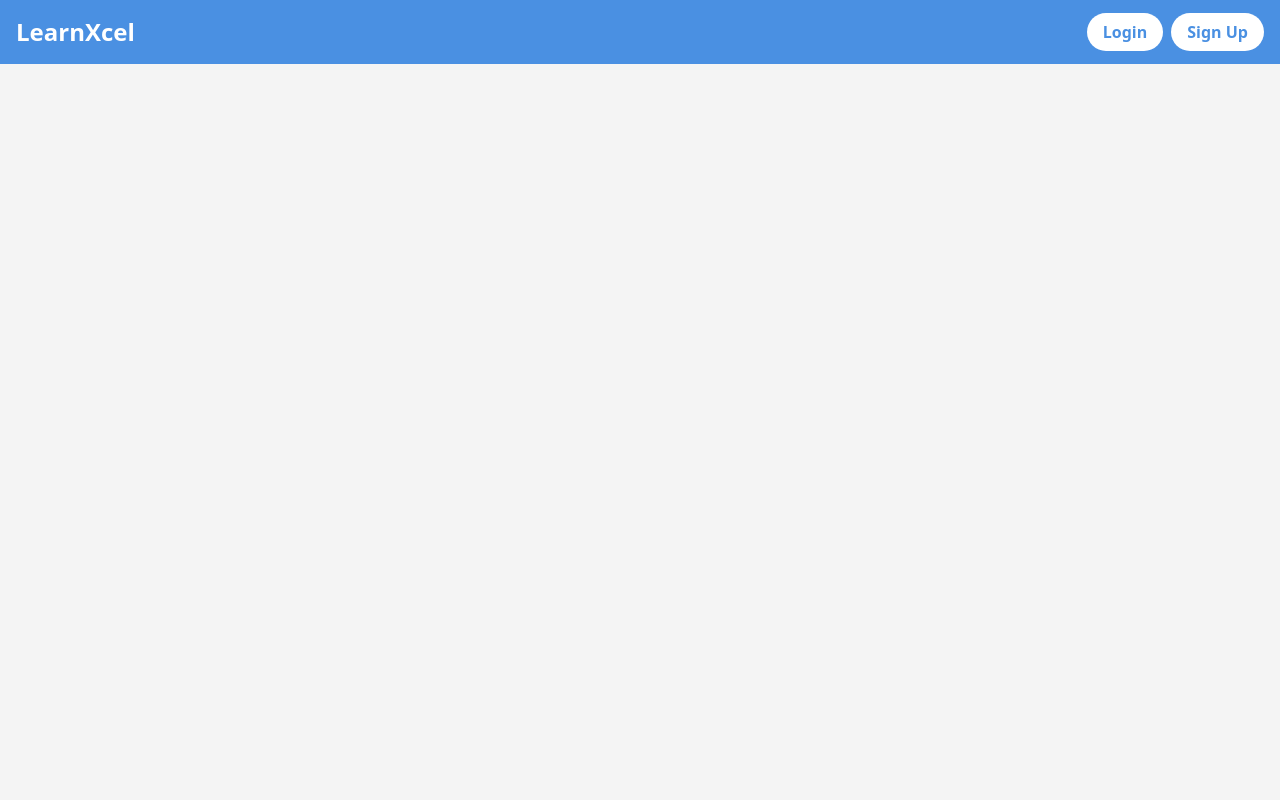
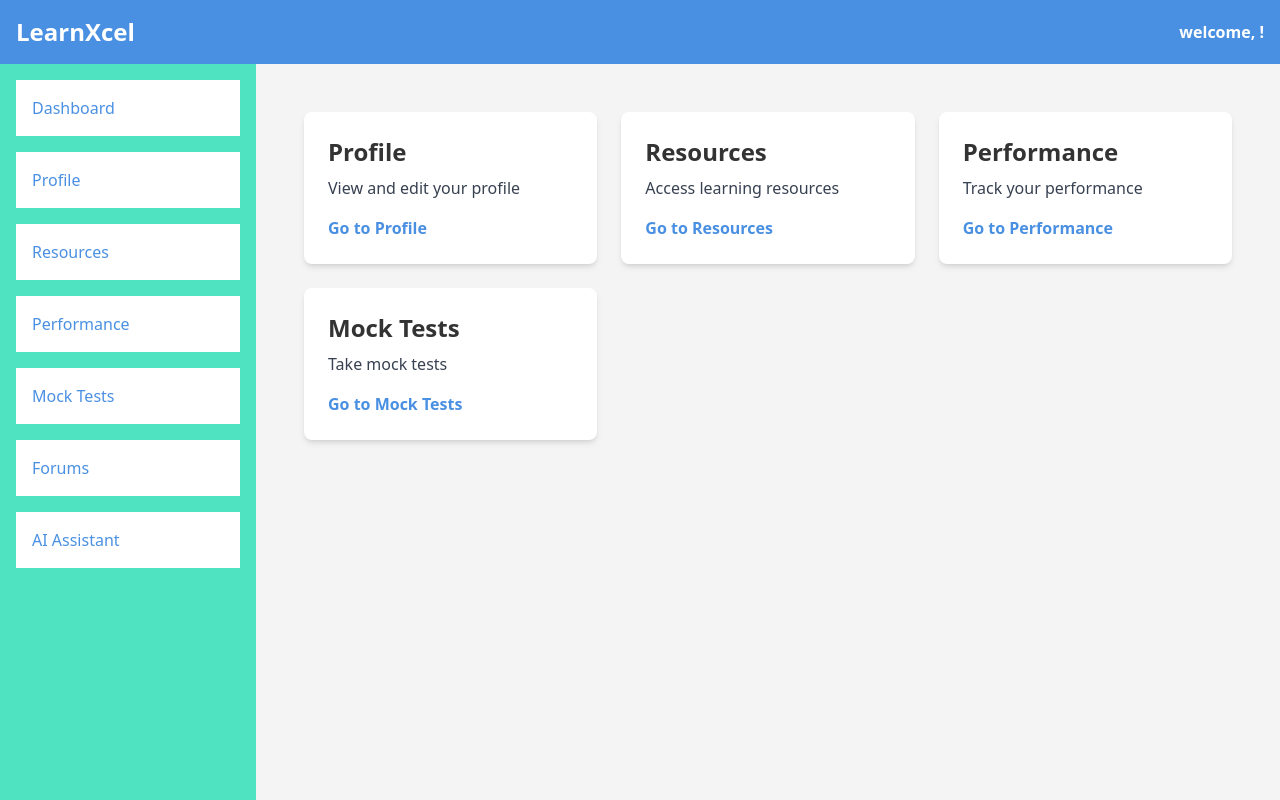
Before and after one commit to as-ga/hacksprint, a Next.js app: page / in a window 1280 px wide. Before the commit this address had no page. Shown: the top 800 px of the page. Built offline with nearby package versions, Linux system fonts and the light colour scheme; no server answers.

Commit message:
update layout

```diff
--- a/app/layout.js
+++ b/app/layout.js
@@ -1,120 +1,17 @@
-"use client";
-import './globals.css';
-import { useEffect, useState } from 'react';
-import { useRouter } from 'next/navigation';
-import Link from 'next/link';
+import "./globals.css";
+import Providers from "@/components/Providers";
+import { Header } from "@/components/header";
+import { Footer } from "@/components/footer";
 
 export default function RootLayout({ children }) {
-  const [isLoggedIn, setIsLoggedIn] = useState(false);
-  const router = useRouter();
-
-  useEffect(() => {
-    // Check if the user is logged in
-    const token = localStorage.getItem("token");
-    if (token) {
-      setIsLoggedIn(true);
-    } else {
-      setIsLoggedIn(false);
-    }
-  }, []);
-
   return (
     <html lang="en">
       <body className="bg-background text-text">
-        {isLoggedIn ? (
-          <>
-            <Header />
-            <div className="flex">
-              <Sidebar />
-              <main className="flex-1 p-6">{children}</main>
-            </div>
-            <Footer />
-          </>
-        ) : (
-          <>
-            <TopNav />
-            <main className="flex-1 p-6">{children}</main>
-          </>
-        )}
+        <Providers>
+          <Header>{children}</Header>
+          <Footer />
+        </Providers>
       </body>
     </html>
   );
 }
-
-function Header() {
-  return (
-    <header className="bg-primary text-white p-4">
-      <h1 className="text-2xl font-bold">LearnXcel</h1>
-    </header>
-  );
-}
-
-function Sidebar() {
-  return (
-    <aside className="w-64 bg-secondary text-white p-4">
-      <nav>
-        <ul>
-          <li className="mb-4">
-            <Link href="/" className="block p-4 bg-white text-primary hover:bg-primary hover:text-white transition transform hover:scale-105 duration-300">
-              Dashboard
-            </Link>
-          </li>
-          <li className="mb-4">
-            <Link href="/profile" className="block p-4 bg-white text-primary hover:bg-primary hover:text-white transition transform hover:scale-105 duration-300">
-              Profile
-            </Link>
-          </li>
-          <li className="mb-4">
-            <Link href="/resources" className="block p-4 bg-white text-primary hover:bg-primary hover:text-white transition transform hover:scale-105 duration-300">
-              Resources
-            </Link>
-          </li>
-          <li className="mb-4">
-            <Link href="/performance" className="block p-4 bg-white text-primary hover:bg-primary hover:text-white transition transform hover:scale-105 duration-300">
-              Performance
-            </Link>
-          </li>
-          <li className="mb-4">
-            <Link href="/mock-tests" className="block p-4 bg-white text-primary hover:bg-primary hover:text-white transition transform hover:scale-105 duration-300">
-              Mock Tests
-            </Link>
-          </li>
-          <li className="mb-4">
-            <Link href="/forums" className="block p-4 bg-white text-primary hover:bg-primary hover:text-white transition transform hover:scale-105 duration-300">
-              Forums
-            </Link>
-          </li>
-          <li className="mb-4">
-            <Link href="/ai-assistant" className="block p-4 bg-white text-primary hover:bg-primary hover:text-white transition transform hover:scale-105 duration-300">
-              AI Assistant
-            </Link>
-          </li>
-        </ul>
-      </nav>
-    </aside>
-  );
-}
-
-function TopNav() {
-  return (
-    <header className="bg-primary text-white p-4 flex justify-between items-center">
-      <h1 className="text-2xl font-bold">LearnXcel</h1>
-      <div>
-        <Link href="/login" className="bg-white text-primary px-4 py-2 rounded-full font-semibold hover:bg-primary-dark hover:text-white transition transform hover:scale-105 duration-300 mr-2">
-          Login
-        </Link>
-        <Link href="/signup" className="bg-white text-primary px-4 py-2 rounded-full font-semibold hover:bg-primary-dark hover:text-white transition transform hover:scale-105 duration-300">
-          Sign Up
-        </Link>
-      </div>
-    </header>
-  );
-}
-
-function Footer() {
-  return (
-    <footer className="bg-primary text-white p-4 text-center">
-      <p>&copy; 2023 LearnXcel. All rights reserved.</p>
-    </footer>
-  );
-}
--- a/app/page.js
+++ b/app/page.js
@@ -1,59 +1,58 @@
-"use client";
-import { useEffect, useState } from "react";
-import { useRouter } from "next/navigation";
-
+import Link from "next/link";
 export default function Home() {
-  const [message, setMesssage] = useState("");
-  const [isLoggedIn, setIsLoggedIn] = useState(false);
-  const router = useRouter();
-  const server = String(process.env.NEXT_SERVER_URL);
-
-  useEffect(() => {
-    // Check if the user is logged in
-    const token = localStorage.getItem("token");
-    if (token) {
-      setIsLoggedIn(true);
-    } else {
-      router.push("/landing");
-    }
-  }, [router]);
-
-  useEffect(() => {
-    if (isLoggedIn && !message) {
-      fetch(server)
-        .then((response) => response.json())
-        .then((data) => {
-          setMesssage(data.message);
-        })
-        .catch((err) => {
-          console.log("err", err);
-        });
-    }
-  }, [isLoggedIn, message, server]);
-
-  if (!isLoggedIn) {
-    return null; // or a loading spinner
-  }
+  const cardData = [
+    {
+      title: "Profile",
+      description: "View and edit your profile",
+      link: "/profile",
+    },
+    {
+      title: "Resources",
+      description: "Access learning resources",
+      link: "/resources",
+    },
+    {
+      title: "Performance",
+      description: "Track your performance",
+      link: "/performance",
+    },
+    {
+      title: "Mock Tests",
+      description: "Take mock tests",
+      link: "/mock-tests",
+    },
+  ];
 
   return (
     <div className="min-h-screen flex flex-col">
-      <TopBar />
       <div className="p-6 flex-1">
-        <p className="text-xl mb-8">Message from server: {message}</p>
         <div className="grid grid-cols-1 md:grid-cols-2 lg:grid-cols-3 gap-6">
-          <DashboardCard title="Profile" description="View and edit your profile" link="/profile" />
-          <DashboardCard title="Resources" description="Access learning resources" link="/resources" />
-          <DashboardCard title="Performance" description="Track your performance" link="/performance" />
-          <DashboardCard title="Mock Tests" description="Take mock tests" link="/mock-tests" />
-          <DashboardCard title="Forums" description="Participate in forums" link="/forums" />
-          <DashboardCard title="AI Assistant" description="Get help from AI Assistant" link="/ai-assistant" />
-          {/* Add more cards as needed */}
+          {cardData.map((card) => (
+            <DashboardCard
+              key={card?.title}
+              title={card?.title}
+              description={card?.description}
+              link={card?.link}
+            />
+          ))}
         </div>
       </div>
     </div>
   );
 }
+function DashboardCard({ title, description, link }) {
+  return (
+    <div className="bg-white p-6 rounded-lg shadow-md hover:shadow-lg transition transform hover:scale-105 duration-300">
+      <h3 className="text-2xl font-bold mb-2">{title}</h3>
+      <p className="text-gray-700 mb-4">{description}</p>
+      <Link href={link} className="text-primary font-semibold hover:underline">
+        Go to {title}
+      </Link>
+    </div>
+  );
+}
 
+/*
 function TopBar() {
   return (
     <div className="bg-primary text-white p-4 flex justify-between items-center">
@@ -67,15 +66,4 @@ function TopBar() {
     </div>
   );
 }
-
-function DashboardCard({ title, description, link }) {
-  return (
-    <div className="bg-white p-6 rounded-lg shadow-md hover:shadow-lg transition transform hover:scale-105 duration-300">
-      <h3 className="text-2xl font-bold mb-2">{title}</h3>
-      <p className="text-gray-700 mb-4">{description}</p>
-      <a href={link} className="text-primary font-semibold hover:underline">
-        Go to {title}
-      </a>
-    </div>
-  );
-}
+ */
--- /dev/null
+++ b/components/Providers/index.jsx
@@ -0,0 +1,13 @@
+"use client";
+
+import { SessionProvider } from "next-auth/react";
+
+const Providers = ({ children }) => {
+  return (
+    <>
+      <SessionProvider>{children}</SessionProvider>
+    </>
+  );
+};
+
+export default Providers;
--- /dev/null
+++ b/components/footer/index.jsx
@@ -0,0 +1,9 @@
+const Footer = () => {
+  return (
+    <footer className="bg-primary text-white p-4 text-center">
+      <p>&copy; 2025 LearnXcel. All rights reserved.</p>
+    </footer>
+  );
+};
+
+export { Footer };
--- /dev/null
+++ b/components/header/index.jsx
@@ -0,0 +1,117 @@
+"use client";
+import Link from "next/link";
+import { useSession } from "next-auth/react";
+
+const Header = ({ children }) => {
+  const session = useSession();
+  const user = session?.data?.user || {};
+
+  return (
+    <>
+      <header className="bg-primary text-white p-4 flex justify-between items-center">
+        <h1 className="text-2xl font-bold">LearnXcel</h1>
+        {user ? (
+          <div>
+            <Link
+              href="/profile"
+              className="text-white font-semibold hover:underline"
+            >
+              welcome, {user?.name} !
+            </Link>
+          </div>
+        ) : (
+          <div>
+            <Link
+              href="/login"
+              className="bg-white text-primary px-4 py-2 rounded-full font-semibold hover:bg-primary-dark hover:text-white transition transform hover:scale-105 duration-300 mr-2"
+            >
+              Login
+            </Link>
+            <Link
+              href="/signup"
+              className="bg-white text-primary px-4 py-2 rounded-full font-semibold hover:bg-primary-dark hover:text-white transition transform hover:scale-105 duration-300"
+            >
+              Sign Up
+            </Link>
+          </div>
+        )}
+      </header>
+      {user ? (
+        <div className="flex">
+          <Sidebar />
+          <main className="flex-1 p-6">{children}</main>
+        </div>
+      ) : (
+        <main className="flex-1 p-6">{children}</main>
+      )}
+    </>
+  );
+};
+export { Header };
+
+function Sidebar() {
+  return (
+    <aside className="w-64 bg-secondary text-white p-4">
+      <nav>
+        <ul>
+          <li className="mb-4">
+            <Link
+              href="/"
+              className="block p-4 bg-white text-primary hover:bg-primary hover:text-white transition transform hover:scale-105 duration-300"
+            >
+              Dashboard
+            </Link>
+          </li>
+          <li className="mb-4">
+            <Link
+              href="/profile"
+              className="block p-4 bg-white text-primary hover:bg-primary hover:text-white transition transform hover:scale-105 duration-300"
+            >
+              Profile
+            </Link>
+          </li>
+          <li className="mb-4">
+            <Link
+              href="/resources"
+              className="block p-4 bg-white text-primary hover:bg-primary hover:text-white transition transform hover:scale-105 duration-300"
+            >
+              Resources
+            </Link>
+          </li>
+          <li className="mb-4">
+            <Link
+              href="/performance"
+              className="block p-4 bg-white text-primary hover:bg-primary hover:text-white transition transform hover:scale-105 duration-300"
+            >
+              Performance
+            </Link>
+          </li>
+          <li className="mb-4">
+            <Link
+              href="/mock-tests"
+              className="block p-4 bg-white text-primary hover:bg-primary hover:text-white transition transform hover:scale-105 duration-300"
+            >
+              Mock Tests
+            </Link>
+          </li>
+          <li className="mb-4">
+            <Link
+              href="/forums"
+              className="block p-4 bg-white text-primary hover:bg-primary hover:text-white transition transform hover:scale-105 duration-300"
+            >
+              Forums
+            </Link>
+          </li>
+          <li className="mb-4">
+            <Link
+              href="/ai-assistant"
+              className="block p-4 bg-white text-primary hover:bg-primary hover:text-white transition transform hover:scale-105 duration-300"
+            >
+              AI Assistant
+            </Link>
+          </li>
+        </ul>
+      </nav>
+    </aside>
+  );
+}
```
